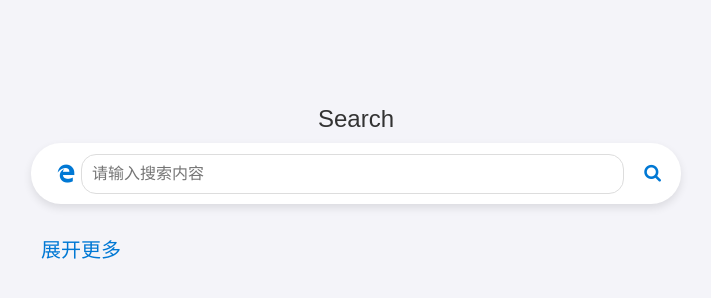
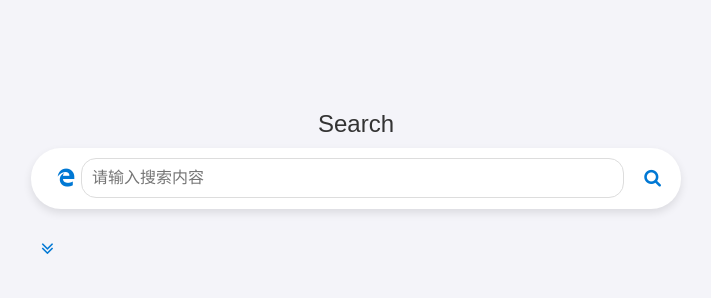
Before and after one commit to Drelov/newpage, a Jekyll site: the page new.html, which Jekyll copies as it is, in a window 1280 px wide. Shown: the part 261-559 px from the top of the page, without its empty margins (284-995 px from the left). Built offline with Jekyll 4.4.1, drawn with Linux system fonts in a browser that asks for light colours.

Commit message:
Update new.html

```diff
--- a/new.html
+++ b/new.html
@@ -74,6 +74,7 @@
         .engine-switch-btn {
             margin-left: 10px;
             background-color: transparent;
+            justify-content: flex-end;
             border: none;
             cursor: pointer;
         }
@@ -237,12 +238,14 @@
 <div class="url-buttons-container" id="urlButtonsContainer">
     <!-- 增加网址按钮 -->
     <button class="add-url-btn" onclick="openModal()">
-        <i class="fas fa-plus"></i> <!-- 增加图标 -->
+        <i class="fa fa-plus"></i> <!-- 增加图标 -->
     </button>
 </div>
 
 <!-- 展开按钮 -->
-        <button id="expandBtn" class="expand-btn" onclick="toggleExpand()">展开更多</button>
+        <button id="expandBtn" class="expand-btn" onclick="toggleExpand()">
+            <i id="expandBtnIcon" class="fa fa-angle-double-down"></i><!-- 展开按钮 -->
+        </button>
 
         <!-- 增加网址弹出框 -->
         <div class="modal" id="modal">
```
Also changed, not shown: other parts of new.html (+6 -2 lines).
